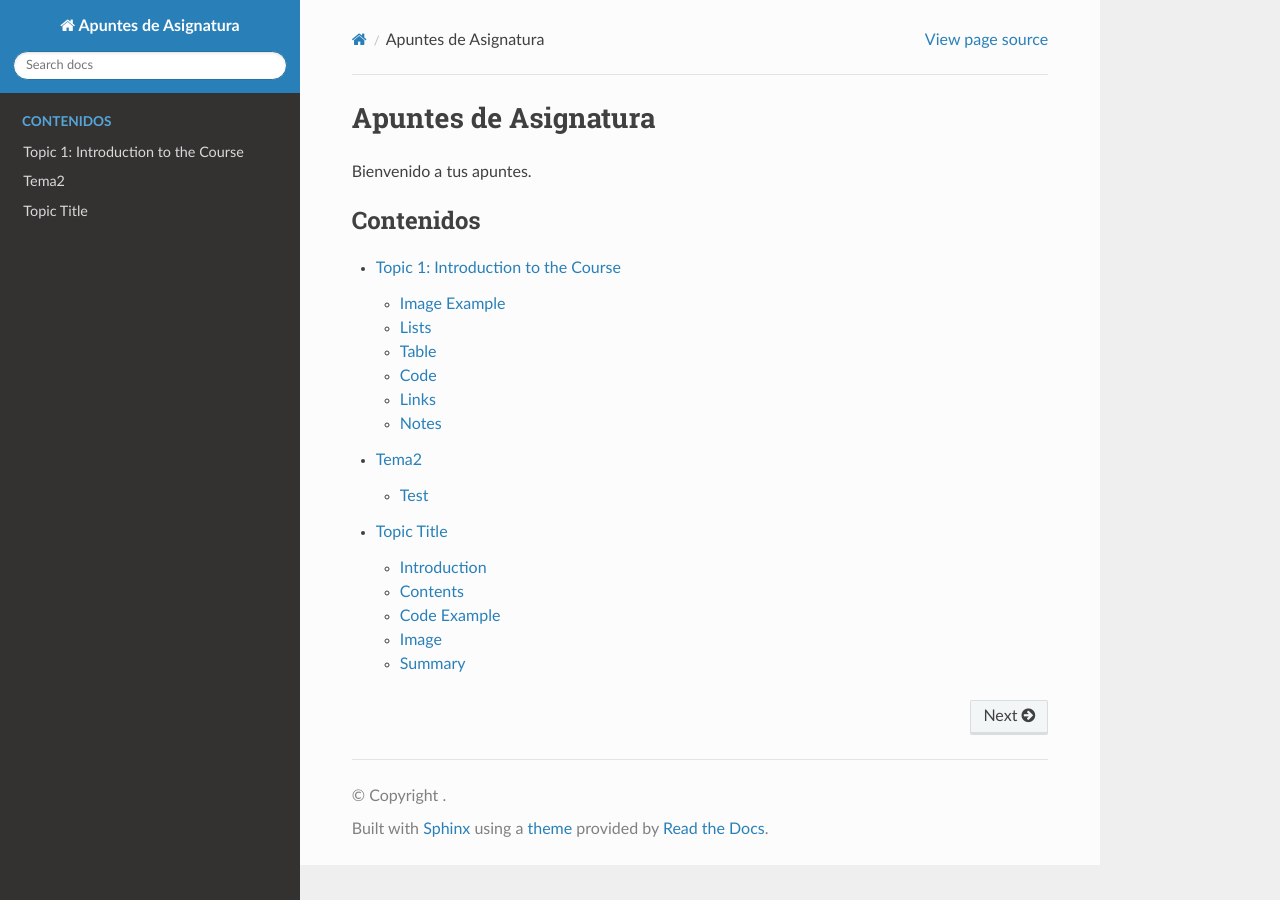
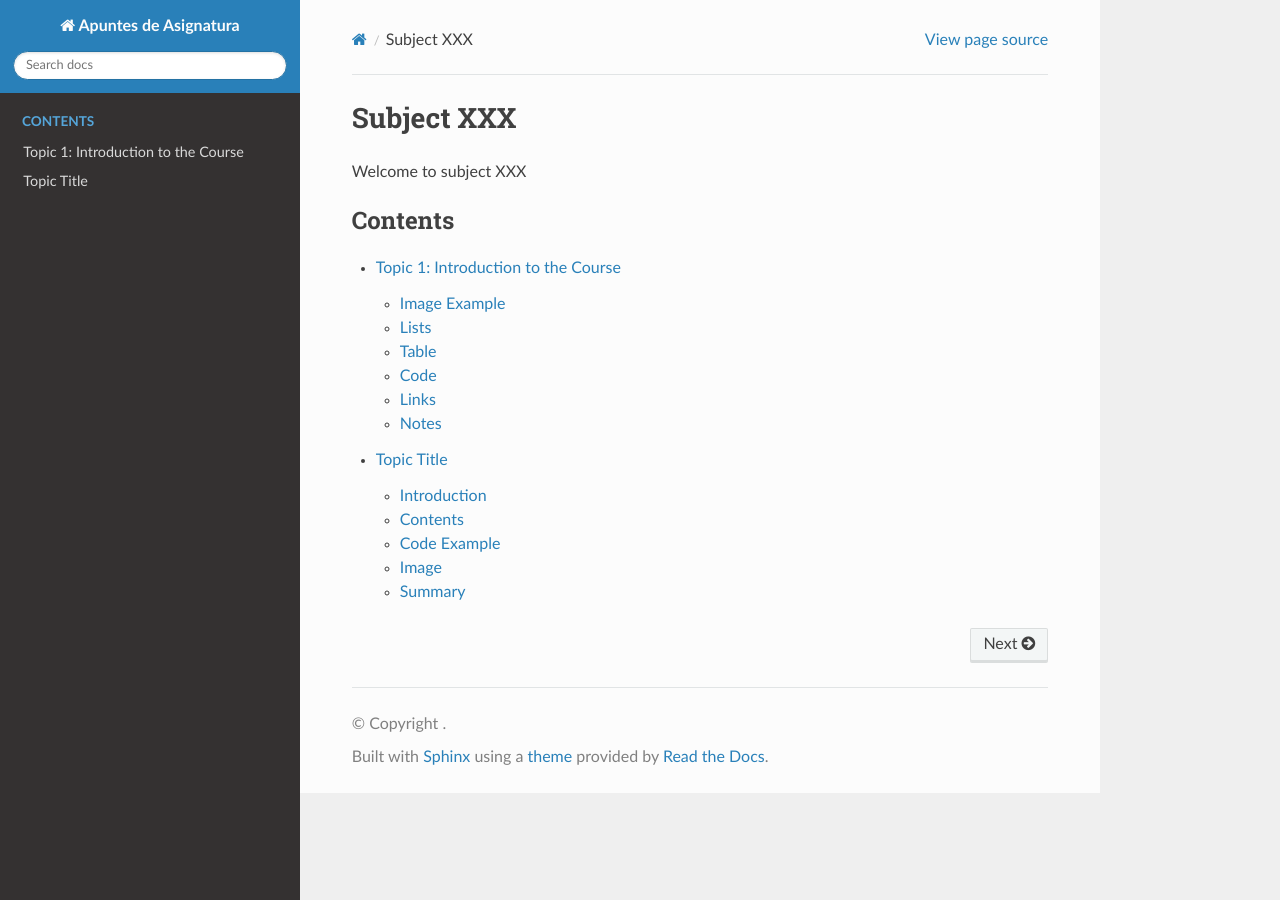
Before and after one commit to alexusgracia/manuals, a Sphinx documentation site: the page built from docs/index.rst, in a window 1280 px wide. Built offline with Sphinx 7.4.7 and the Read the Docs theme 3.1.0, drawn with Linux system fonts in a browser that asks for light colours.

Commit message:
final version

```diff
--- a/docs/index.rst
+++ b/docs/index.rst
@@ -1,12 +1,11 @@
-Apuntes de Asignatura
+Subject XXX
 =======================
 
-Bienvenido a tus apuntes.
+Welcome to subject XXX
 
 .. toctree::
    :maxdepth: 2
-   :caption: Contenidos
+   :caption: Contents
 
-   tema1.md
-   tema2.md
+   topic1.md
    template.md
```
Also changed, not shown: README.md (+19 -0 lines), docs/tema2.md (deleted, +0 -19 lines), docs/topic1.md (renamed from docs/tema1.md), images/deploy.png (added).
